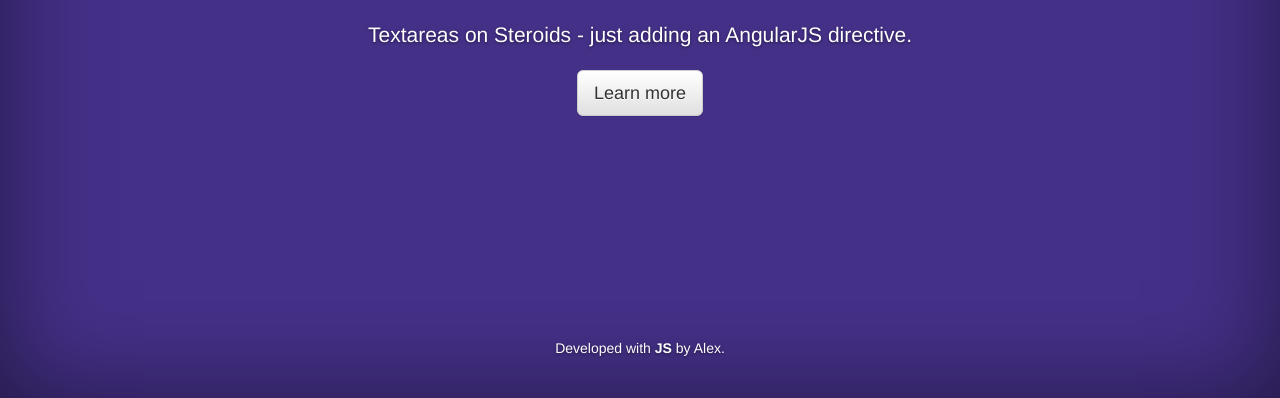
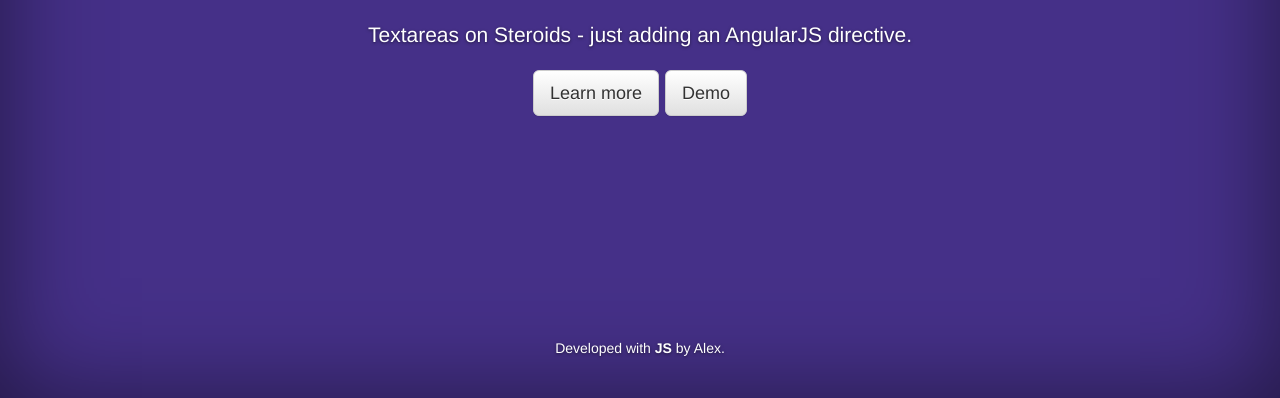
Before and after one commit to aurbano/smart-area, a plain HTML site: page index.html in a window 1280 px wide. Shown: the part 402-800 px from the top of the page. Drawn offline with nearby package versions, Linux system fonts and the light colour scheme.

Commit message:
Update index.html

```diff
--- a/index.html
+++ b/index.html
@@ -33,6 +33,8 @@
                     <p class="lead">Textareas on Steroids - just adding an AngularJS directive.</p>
                     <p class="lead">
                         <a href="https://github.com/aurbano/smart-area" class="btn btn-lg btn-default">Learn more</a>
+
+                        <a href="/demo.html" class="btn btn-lg btn-default">Demo</a>
                     </p>
                 </div>
                 <div class="mastfoot">
```
